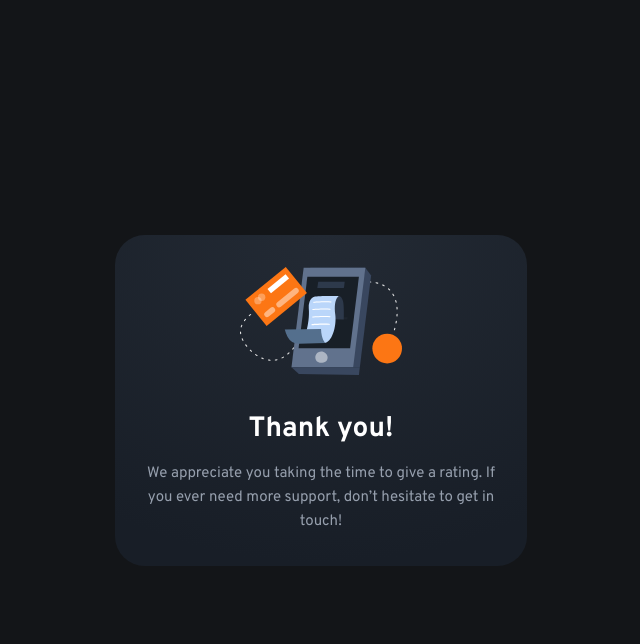
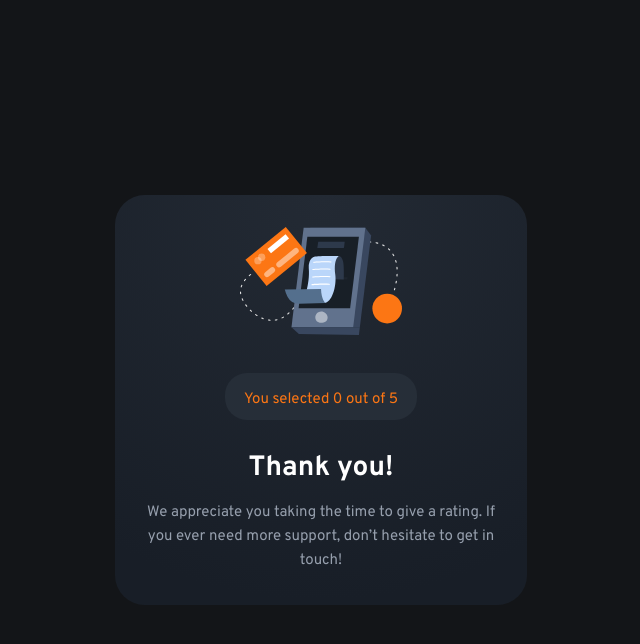
Before and after one commit to devjoppe/Interactive-rating-component, a plain HTML site: page index.html in a window 1280 px wide. Both pictures are taken after a click on the button "SUBMIT". Shown: the whole page, without its empty margins (319-959 px from the left). Drawn offline with Linux system fonts and the light colour scheme.

Commit message:
completed the component

```diff
--- a/index.html
+++ b/index.html
@@ -18,6 +18,11 @@
     <div class="component">
       <div id="topimages" class="icons">
         <img id="images" class="star-icon" src="images/icon-star.svg">
+      </div>
+      <div id="ratingnumberid" class="ratingnumber hide">
+        <div id="score" class="ratingnumber--score">
+          <p>Hej</p>
+        </div>
       </div>
       <header id="title">
         <h1>How did we do?</h1>
@@ -58,32 +63,6 @@
     </div>
   </div>
 
-  <!-- Rating state start -->
-
- <!-- How did we do?
-
-  Please let us know how we did with your support request. All feedback is appreciated
-  to help us improve our offering!
-
-  1 2 3 4 5
-
-  Submit -->
-
-  <!-- Rating state end -->
-
-  <!-- Thank you state start -->
-
-  <!-- You selected  Add rating here  out of 5
-
-  Thank you!
-
-  We appreciate you taking the time to give a rating. If you ever need more support,
-  don’t hesitate to get in touch!
-
-  Thank you state end
-
-  -->
-
   <!-- <div class="attribution">
     Challenge by <a href="https://www.frontendmentor.io?ref=challenge" target="_blank">Frontend Mentor</a>.
     Coded by <a href="#">Your Name Here</a>.
--- a/js/submit.js
+++ b/js/submit.js
@@ -5,9 +5,6 @@ $("input:radio[name='valuefieldset']").click(function(){
 });
 
 $('#submitrating').click(function(){
-
-    console.log(userChoice);
-
     // Content change
     $('#description p').text('We appreciate you taking the time to give a rating. If you ever need more support, don’t hesitate to get in touch!');
     $('#description p').addClass("center-text");
@@ -20,4 +17,6 @@ $('#submitrating').click(function(){
 
     $('section').remove('#rating')
 
+    $('#ratingnumberid').removeClass("hide");
+    $('#score p').text('You selected ' + userChoice + ' out of 5');
 });
--- a/scss/component.scss
+++ b/scss/component.scss
@@ -34,3 +34,17 @@ fieldset {
         color: $color-pure-white;
     }
 }
+
+.ratingnumber {
+    display: flex;
+    justify-content: center;
+    margin-top: 32px;
+    .ratingnumber--score {
+        background: $color-dark-blue;
+        padding: 0 19px 0 19px;
+        border-radius: 22px;
+        p {
+            color: $color-orange;
+        }
+    }
+}
--- a/scss/config.scss
+++ b/scss/config.scss
@@ -59,6 +59,10 @@ a {
     text-align: center;
 }
 
+.hide {
+    display: none !important;
+}
+
 // Radio
 input[type="radio"] {
     -webkit-appearance: none;
```
Also changed, not shown: css/style.min.css.
